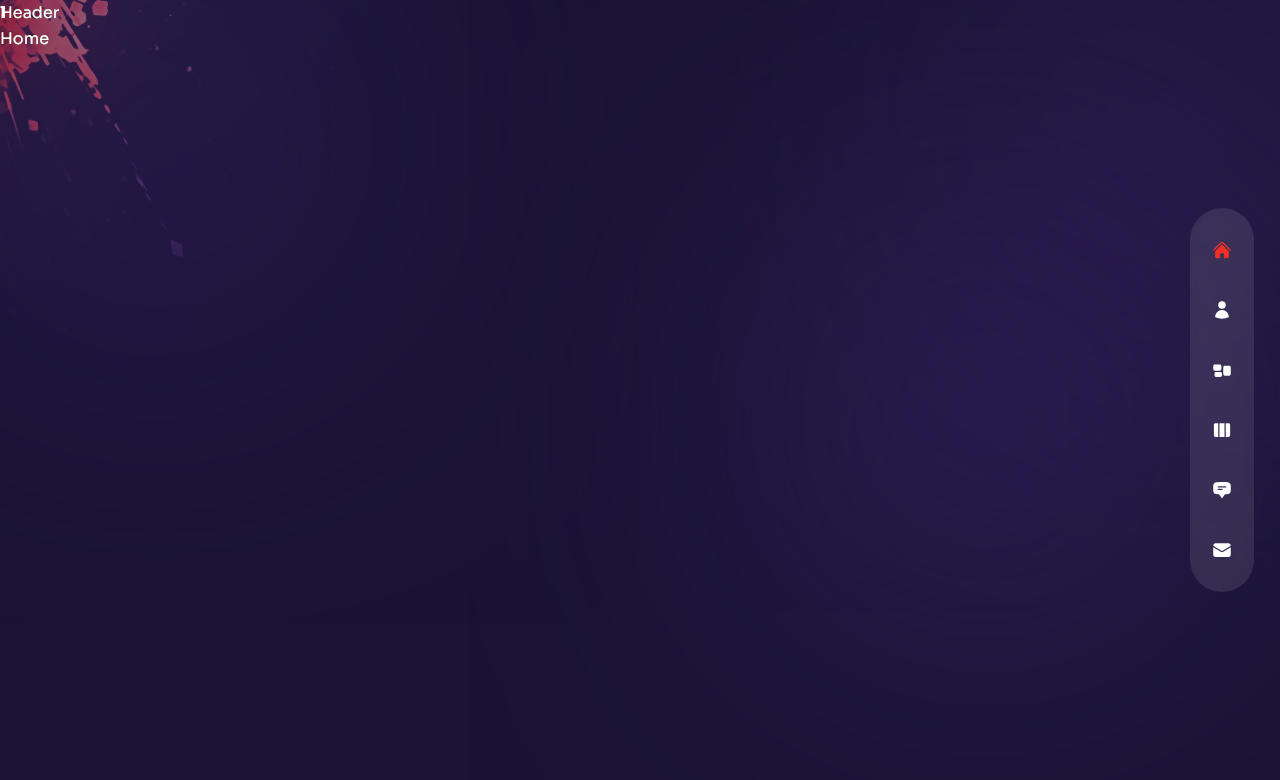
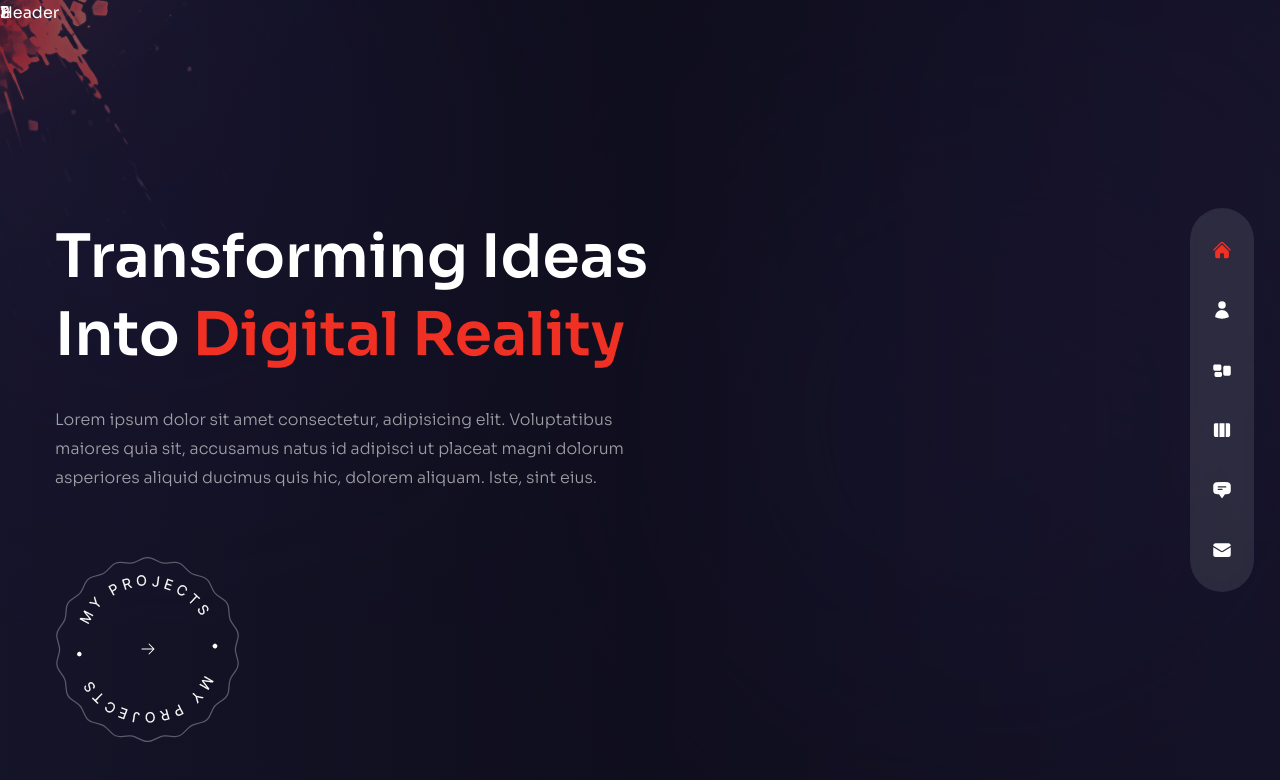
Before and after one commit to ismaelsoares/ismael-portfolio-starter, a Next.js app: page / in a window 1280 px wide. Shown: the top 780 px of the page. Built offline with nearby package versions, Linux system fonts and the light colour scheme.

Commit message:
Add motion frames on Btn index.js

```diff
--- a/components/Avatar.js
+++ b/components/Avatar.js
@@ -1,5 +1,3 @@
-const Avatar = () => {
+export const Avatar = () => {
   return <div>Avatar</div>;
 };
-
-export default Avatar;
--- a/components/Header.js
+++ b/components/Header.js
@@ -1,3 +1,5 @@
 export const Header = () => {
-  return <header>Header</header>;
+  return (
+    <header className="absolute z-30 w-full">Header</header>
+  )
 };
--- a/components/Layout.js
+++ b/components/Layout.js
@@ -12,7 +12,6 @@ const sora = Sora({
   weight: ['100', '200', '300', '400', '500', '600', '700', '800']
 })
 
-
 //components
 export const Layout = ({ children }) => {
   return (
--- a/components/ParticlesContainer.js
+++ b/components/ParticlesContainer.js
@@ -1,5 +1,3 @@
-const ParticlesContainer = () => {
+export const ParticlesContainer = () => {
   return <div>Particles Container</div>;
 };
-
-export default ParticlesContainer;
--- a/components/ProjectsBtn.js
+++ b/components/ProjectsBtn.js
@@ -1,5 +1,28 @@
-const ProjectsBtn = () => {
-  return <div>Project Btn</div>;
+//next image
+import Image from "next/image";
+
+//next link
+import Link from "next/link";
+
+//icons
+import { HiArrowRight } from "react-icons/hi2";
+
+export const ProjectsBtn = () => {
+  return (
+    <div className="mx-auto xl:mx-0">
+      <Link
+        href={'/work'}
+        className="relative w-[185px] h-[185px] flex justify-center items-center
+        bg-circleStar bg-cover bg-center bg-no-repeat group"
+      >
+        <Image
+          src={'/rounded-text.png'}
+          width={141}
+          height={148}
+          alt=""
+          className="w-full h-full animate-spin-slow max-w-[141px] max-h-[148px]"
+        />
+        <HiArrowRight className="absolute transition-all duration-300 text-4x1 group-hover:translate-x-2 " />
+      </Link>
+    </div>)
 };
-
-export default ProjectsBtn;
--- a/components/Transition.js
+++ b/components/Transition.js
@@ -35,15 +35,15 @@ export const Transition = () => {
         animate='animate'
         exit='exit'
         transition={{ delay: 0.4, duration: 0.6, ease: 'easeInOut' }}
-      >1</motion.div>
+      >2</motion.div>
       <motion.div
-        className='fixed top-0 bottom-0 z-10 w-screen h-screen right-full bg-[#2e2257]'
+        className='fixed top-0 bottom-0 z-10 w-screen h-screen right-full bg-[#4b3792]'
         variants={transitionVariants}
         initial='initial'
         animate='animate'
         exit='exit'
-        transition={{ delay: 0.2, duration: 0.6, ease: 'easeInOut' }}
-      >1</motion.div>
+        transition={{ delay: 0.6, duration: 0.6, ease: 'easeInOut' }}
+      >3</motion.div>
     </>
   );
 };
--- a/pages/index.js
+++ b/pages/index.js
@@ -1,5 +1,63 @@
+//next image
+import Image from "next/image";
+
+//components
+import { Avatar } from '../components/Avatar';
+import { ParticlesContainer } from '../components/ParticlesContainer';
+import { ProjectsBtn } from '../components/ProjectsBtn';
+
+//framer motion
+import { motion } from 'framer-motion';
+
+//variants
+import { fadeIn } from '../variants'
+
 const Home = () => {
-  return <div>Home</div>;
+  return (
+    <div className="h-full bg-primary/60">
+      {/* text      */}
+      <div className="w-full h-full bg-gradient-to-r from-primary/10 via-black/30 to-black/10" >
+        <div className="container flex flex-col justify-center h-full mx-auto text-center xl:pt-40 xl:text-left">
+          {/* title */}
+          <motion.h1
+            variants={fadeIn('down', 0.2)}
+            initial='hidden'
+            animate='show'
+            exit='hidden'
+            className="h1">Transforming Ideas <br /> Into {' '}
+            <span className="text-accent">Digital Reality</span>
+          </motion.h1>
+          {/* subtitle */}
+          <motion.p
+            variants={fadeIn('down', 0.3)}
+            initial='hidden'
+            animate='show'
+            exit='hidden'
+            className="max-w-sm mx-auto mb-10 xl:max-w-xl xl:mx-0 xl:mb-16"
+          >
+            Lorem ipsum dolor sit amet consectetur, adipisicing elit. Voluptatibus
+            maiores quia sit, accusamus natus id adipisci ut placeat magni dolorum
+            asperiores aliquid ducimus quis hic, dolorem aliquam. Iste, sint eius.
+          </motion.p>
+          {/* btn */}
+          <div className="relative flex justify-center xl:hidden">
+            <ProjectsBtn />
+          </div>
+          <motion.div
+            variants={fadeIn('down', 0.4)}
+            initial='hidden'
+            animate='show'
+            exit='hidden'
+            className="hidden xl:flex"
+          >
+            <ProjectsBtn />
+          </motion.div>
+        </div>
+      </div>
+      {/* image */}
+      <div>image</div>
+    </div>
+  )
 };
 
 export default Home;
```
